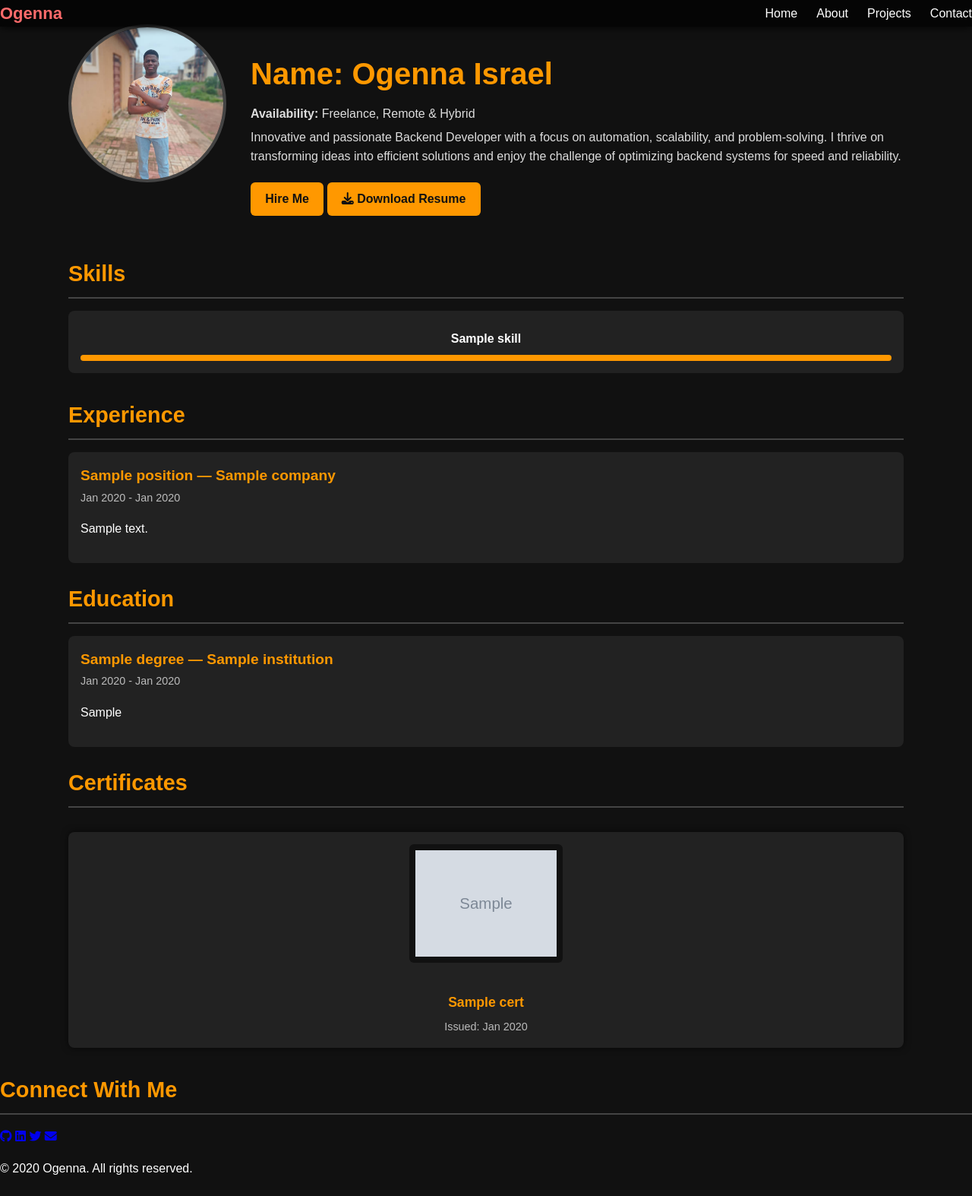
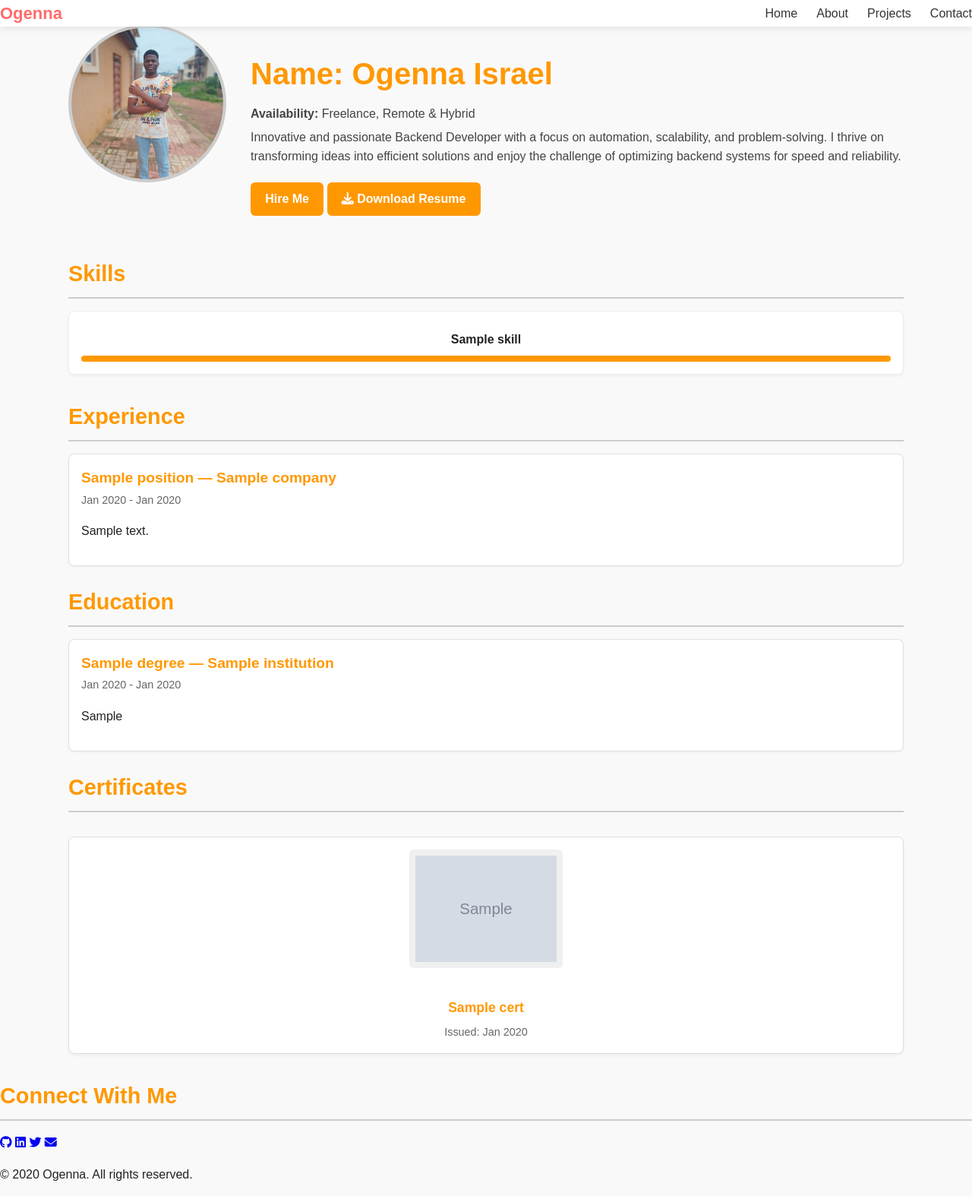
Before and after one commit to ogennaisrael01/portfolio-website, a Django app: template portfolio/templates/portfolio/about.html in a window 1280 px wide. Shown: the whole page at 76% size. Before the commit the page ends 1546 px from the top, so only its background shows below. Run offline with Django 5.2, Linux system fonts and the light colour scheme; the template is opened without the code that fills it: most values are stand-ins (such as "Sample title", 1, 10 or a date in 2020); grey boxes marked "Sample" are stand-in pictures.

```diff
--- a/portfolio/templates/portfolio/about.html
+++ b/portfolio/templates/portfolio/about.html
@@ -8,8 +8,8 @@ body {
     font-family: Arial, sans-serif;
     margin: 0;
     padding: 0;
-    background: #111;
-    color: #fff;
+    background: #f9f9f9; /* Light background */
+    color: #222; /* Darker text */
     line-height: 1.6;
 }
 
@@ -19,12 +19,12 @@ header {
     top: 0;
     left: 0;
     width: 100%;
-    background: rgba(0,0,0,0.7);
+    background: rgba(255,255,255,0.95); /* Light transparent header */
     display: flex;
     justify-content: space-between;
     align-items: center;
     z-index: 1000;
-    box-shadow: 0px 2px 10px rgba(0,0,0,0.7);
+    box-shadow: 0px 2px 10px rgba(0,0,0,0.1);
 }
 
 .logo {
@@ -43,7 +43,7 @@ nav ul {
 
 nav ul li a {
     text-decoration: none;
-    color: #fff;
+    color: #333;
     font-weight: 500;
     transition: color 0.3s;
 }
@@ -72,7 +72,7 @@ nav ul li a:hover {
     width: 200px;
     height: 200px;
     border-radius: 50%;
-    border: 4px solid #444;
+    border: 4px solid #ccc;
     object-fit: cover;
 }
 
@@ -87,14 +87,14 @@ nav ul li a:hover {
 }
 
 .hero .details p {
-    color: #ddd;
+    color: #444;
     margin: 0.3rem 0;
 }
 
 .hire-btn {
     display: inline-block;
     background: #ff9800;
-    color: #111;
+    color: #fff;
     padding: 0.6rem 1.2rem;
     border-radius: 6px;
     text-decoration: none;
@@ -111,7 +111,7 @@ nav ul li a:hover {
 section h2 {
     font-size: 1.8rem;
     color: #ff9800;
-    border-bottom: 2px solid #444;
+    border-bottom: 2px solid #ccc;
     padding-bottom: 0.5rem;
     margin-bottom: 1rem;
 }
@@ -125,10 +125,12 @@ section h2 {
 }
 
 .skill {
-    background: #222;
+    background: #fff;
     padding: 1rem;
     border-radius: 8px;
     text-align: center;
+    border: 1px solid #eee;
+    box-shadow: 0 2px 4px rgba(0,0,0,0.05);
 }
 
 .skill i {
@@ -139,7 +141,7 @@ section h2 {
 }
 
 .progress-bar {
-    background: #333;
+    background: #eee;
     height: 8px;
     border-radius: 4px;
     margin-top: 0.5rem;
@@ -159,10 +161,12 @@ section h2 {
 }
 
 .timeline li {
-    background: #222;
+    background: #fff;
     padding: 1rem;
     border-radius: 8px;
     margin-bottom: 1rem;
+    border: 1px solid #e0e0e0;
+    box-shadow: 0 1px 3px rgba(0,0,0,0.05);
 }
 
 .timeline h3 {
@@ -173,7 +177,7 @@ section h2 {
 
 .timeline span {
     font-size: 0.9rem;
-    color: #bbb;
+    color: #666;
 }
 
 /* === Certificates Section === */
@@ -185,11 +189,12 @@ section h2 {
 }
 
 .certificate-card {
-    background: #222;
+    background: #fff;
     padding: 1rem;
     border-radius: 8px;
     text-align: center;
-    box-shadow: 0 0 10px rgba(0,0,0,0.6);
+    border: 1px solid #ddd;
+    box-shadow: 0 2px 4px rgba(0,0,0,0.05);
     transition: transform 0.3s;
 }
 
@@ -203,7 +208,7 @@ section h2 {
     object-fit: contain;
     margin-bottom: 0.8rem;
     border-radius: 6px;
-    background: #111;
+    background: #f0f0f0;
     padding: 0.5rem;
 }
 
@@ -215,7 +220,7 @@ section h2 {
 
 .certificate-card span {
     font-size: 0.9rem;
-    color: #bbb;
+    color: #666;
 }
 
 /* === Responsive === */
@@ -241,6 +246,7 @@ section h2 {
 }
 </style>
 {% endblock %}
+
 
 {% block content %}
 <div class="container">
--- a/portfolio/urls.py
+++ b/portfolio/urls.py
@@ -3,7 +3,7 @@ from portfolio.views import home, about_view, project_view
 
 
 urlpatterns = [
-    path("home/", home, name="home"),
+    path("", home, name="home"),
     path("about/me/", about_view, name="about"),
     path("projects/",project_view, name="projects")
 ]
--- a/portfolio_site/urls.py
+++ b/portfolio_site/urls.py
@@ -21,8 +21,8 @@ from django.conf.urls.static import static
 
 urlpatterns = [
     path('admin/', admin.site.urls),
-    path('portfolio/', include('portfolio.urls')),
-    path('portfolio/', include('contact.urls')),
+    path('', include('portfolio.urls')),
+    path('', include('contact.urls')),
 ]
 
 if settings.DEBUG:
```
